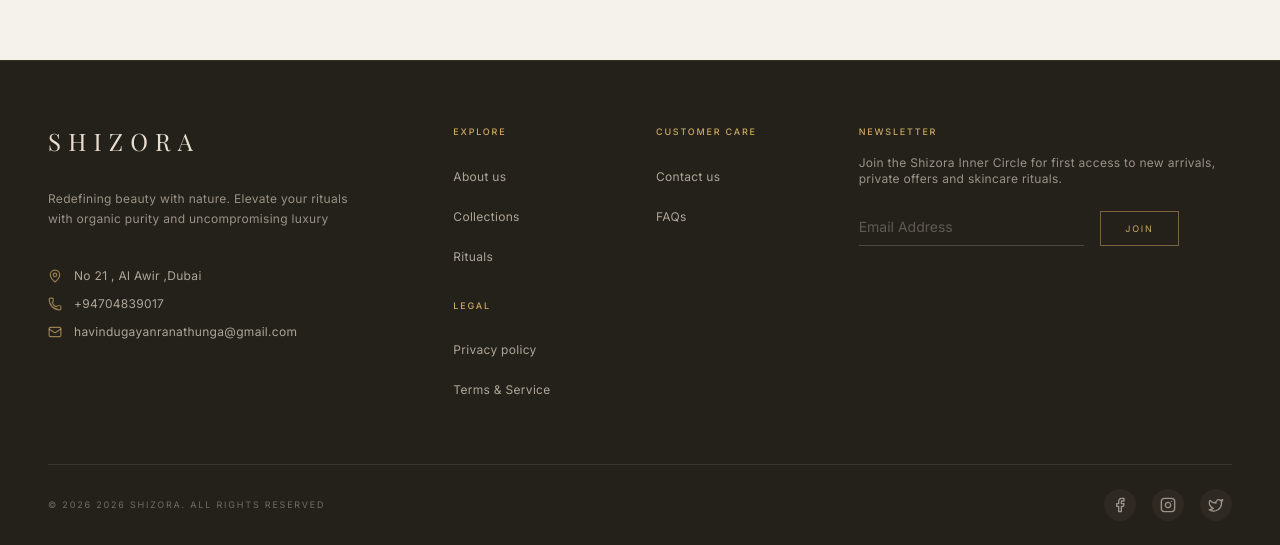
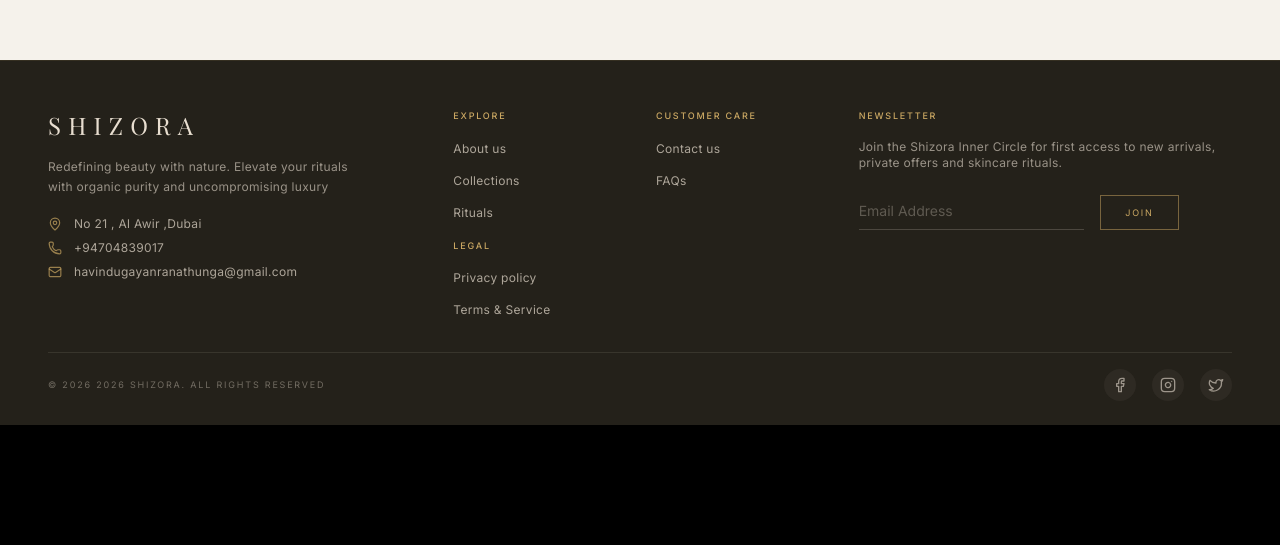
Before and after one commit to HavinduG/Shizora, a Next.js app: page /faqs in a window 1280 px wide. Shown: the part 740-1285 px from the top of the page. After the commit the page ends 1165 px from the top, so only its background shows below. Built offline with nearby package versions, Linux system fonts and the light colour scheme; no server answers; a web font is replaced by a local one.

Commit message:
change small changes

```diff
--- a/src/components/home/ProductsSection.tsx
+++ b/src/components/home/ProductsSection.tsx
@@ -232,7 +232,7 @@ export default function ProductsSection({
 
               <div className="w-full mt-auto py-3 border border-shizora-gold/30 text-[9px] uppercase tracking-[0.2em] text-shizora-dark font-medium group-hover:bg-shizora-gold group-hover:border-shizora-gold group-hover:text-white transition-all duration-500 relative overflow-hidden flex items-center justify-center">
                 <span className="relative z-10 flex items-center gap-2">
-                  VIEW DETAILS
+                  VIEW PRODUCT
                 </span>
                 <div className="absolute inset-0 w-0 bg-shizora-gold transition-all duration-500 ease-out group-hover:w-full z-0" />
               </div>
@@ -287,9 +287,9 @@ export default function ProductsSection({
           </motion.div>
         </div>
 
-        {/* Products Grid - 3 Columns */}
-        <div className="grid grid-cols-1 md:grid-cols-2 lg:grid-cols-3 gap-8 lg:gap-12">
-          {products.slice(0, 3).map((product, index) => (
+        {/* Products Grid - 4 Columns */}
+        <div className="grid grid-cols-1 md:grid-cols-2 lg:grid-cols-4 gap-8 lg:gap-12">
+          {products.slice(0, 4).map((product, index) => (
             <ProductCard
               key={product.id || index}
               product={product}
--- a/src/components/layout/Footer.tsx
+++ b/src/components/layout/Footer.tsx
@@ -77,12 +77,12 @@ export default function Footer({ data }: { data: any }) {
   };
 
   return (
-    <footer className="bg-[#24211a] text-[#e8ded0] pt-16 pb-6 px-6 lg:px-12 w-full border-t border-shizora-gold/10">
+    <footer className="bg-[#24211a] text-[#e8ded0] pt-12 pb-6 px-6 lg:px-12 w-full border-t border-shizora-gold/10">
       <div className="container mx-auto max-w-[1400px]">
         {/* Main Footer Content */}
-        <div className="grid grid-cols-1 md:grid-cols-2 lg:grid-cols-12 gap-12 lg:gap-8 mb-16">
+        <div className="grid grid-cols-1 md:grid-cols-2 lg:grid-cols-12 gap-12 lg:gap-8 mb-8">
           {/* Brand & Contact Column (Spans 4 cols) */}
-          <div className="lg:col-span-4 flex flex-col gap-8">
+          <div className="lg:col-span-4 flex flex-col gap-4">
             {/* Logo */}
             <Link
               href="/"
@@ -98,7 +98,7 @@ export default function Footer({ data }: { data: any }) {
             />
 
             {/* Shop Details / Contact Info */}
-            <div className="flex flex-col gap-3 mt-2">
+            <div className="flex flex-col gap-2 mt-1">
               {shopDetails.map((detail: any, index: number) => (
                 <div
                   key={index}
@@ -143,13 +143,13 @@ export default function Footer({ data }: { data: any }) {
           </div>
 
           {/* Links Columns (Spans 4 cols) */}
-          <div className="lg:col-span-4 grid grid-cols-2 gap-8">
+          <div className="lg:col-span-4 grid grid-cols-2 gap-x-8 gap-y-4">
             {footerLists.map((list: any, index: number) => (
-              <div key={index} className="flex flex-col gap-6">
+              <div key={index} className="flex flex-col gap-3">
                 <h4 className="text-[9px] uppercase tracking-[0.2em] text-shizora-gold font-medium">
                   {list.footer_title}
                 </h4>
-                <ul className="flex flex-col gap-4">
+                <ul className="flex flex-col gap-2">
                   {list.footer_pages_name?.map((page: any, pIndex: number) => {
                     let href = page.footer_page_url || "#";
                     // Map new WordPress names to existing Next.js routes if needed
@@ -215,7 +215,7 @@ export default function Footer({ data }: { data: any }) {
         </div>
 
         {/* Bottom Bar: Copyright & Socials */}
-        <div className="flex flex-col md:flex-row items-center justify-between gap-6 pt-6 border-t border-[#e8ded0]/10">
+        <div className="flex flex-col md:flex-row items-center justify-between gap-4 pt-4 border-t border-[#e8ded0]/10">
           <p className="text-[9px] uppercase tracking-[0.2em] text-[#e8ded0]/40">
             &copy; {currentYear} 2026 SHIZORA. ALL RIGHTS RESERVED
           </p>
--- a/src/components/layout/Header.tsx
+++ b/src/components/layout/Header.tsx
@@ -79,7 +79,7 @@ export default function Header({
               <Link
                 key={index}
                 href={href}
-                className={`text-[11px] uppercase tracking-[0.2em] transition-colors duration-300 relative group ${
+                className={`text-[12px] font-medium uppercase tracking-[0.2em] transition-colors duration-300 relative group ${
                   isActive
                     ? "text-shizora-gold"
                     : isDarkTheme
```
